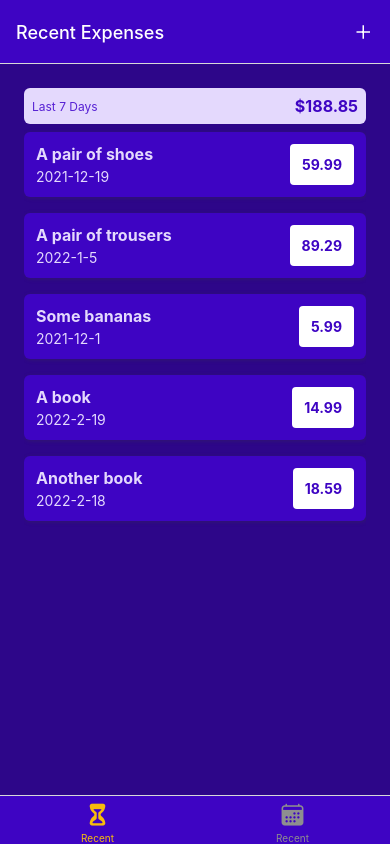
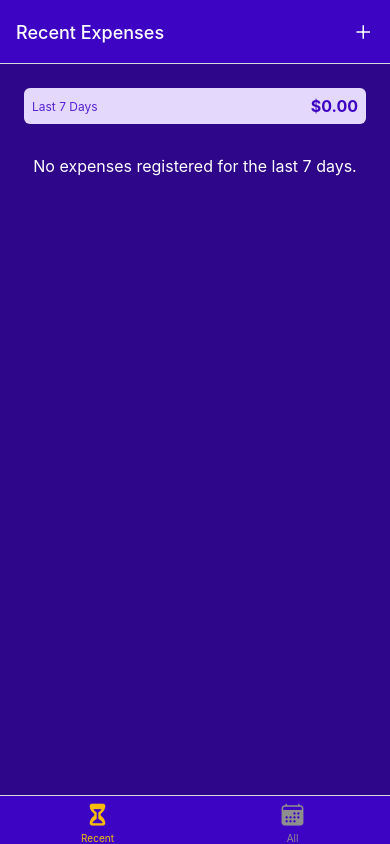
Before and after one commit to PriontoAbdullah/Expense-Tracker-React-Native-App, a React Native app: screen /RecentExpenses in a window 390 px wide. Built offline with nearby package versions, Linux system fonts and the light colour scheme.

Commit message:
Complete App UI

```diff
--- a/App.js
+++ b/App.js
@@ -49,8 +49,8 @@ function ExpensesOverview() {
         name='AllExpenses'
         component={AllExpenses}
         options={{
-          title: 'Recent Expenses',
-          tabBarLabel: 'Recent',
+          title: 'All Expenses',
+          tabBarLabel: 'All',
           tabBarIcon: ({ color, size }) => (
             <Ionicons name='calendar' size={size} color={color} />
           ),
--- a/components/ExpenseOutput/ExpenseItem.js
+++ b/components/ExpenseOutput/ExpenseItem.js
@@ -4,7 +4,7 @@ import { useNavigation } from '@react-navigation/native';
 import { GlobalStyles } from '../../constants/styles';
 import { getFormattedDate } from '../../util/date';
 
-function ExpenseItem({ ad, description, amount, date }) {
+function ExpenseItem({ id, description, amount, date }) {
   const navigation = useNavigation();
 
   function expensePressHandler() {
--- a/components/ExpenseOutput/ExpensesList.js
+++ b/components/ExpenseOutput/ExpensesList.js
@@ -6,7 +6,7 @@ function renderExpenseItem(itemData) {
   return <ExpenseItem {...itemData.item} />;
 }
 
-function ExpensesList({ expenses }) {
+function ExpensesList({ expenses = [] }) {
   return (
     <FlatList
       data={expenses}
--- a/components/ExpenseOutput/ExpensesOutput.js
+++ b/components/ExpenseOutput/ExpensesOutput.js
@@ -1,48 +1,20 @@
-import { StyleSheet, View } from 'react-native';
+import { StyleSheet, Text, View } from 'react-native';
 
+import { GlobalStyles } from '../../constants/styles';
 import ExpensesList from './ExpensesList';
 import ExpensesSummary from './ExpensesSummary';
 
-import { GlobalStyles } from '../../constants/styles';
+function ExpensesOutput({ expenses = [], expensesPeriod, fallbackText }) {
+  let content = <Text style={styles.infoText}>{fallbackText}</Text>;
 
-const DUMMY_EXPENSES = [
-  {
-    id: 'e1',
-    description: 'A pair of shoes',
-    amount: 59.99,
-    date: new Date('2021-12-19'),
-  },
-  {
-    id: 'e2',
-    description: 'A pair of trousers',
-    amount: 89.29,
-    date: new Date('2022-01-05'),
-  },
-  {
-    id: 'e3',
-    description: 'Some bananas',
-    amount: 5.99,
-    date: new Date('2021-12-01'),
-  },
-  {
-    id: 'e4',
-    description: 'A book',
-    amount: 14.99,
-    date: new Date('2022-02-19'),
-  },
-  {
-    id: 'e5',
-    description: 'Another book',
-    amount: 18.59,
-    date: new Date('2022-02-18'),
-  },
-];
+  if (expenses.length > 0) {
+    content = <ExpensesList expenses={expenses} />;
+  }
 
-function ExpensesOutput({ expenses, expensesPeriod }) {
   return (
     <View style={styles.container}>
-      <ExpensesSummary expenses={DUMMY_EXPENSES} periodName={expensesPeriod} />
-      <ExpensesList expenses={DUMMY_EXPENSES} />
+      <ExpensesSummary expenses={expenses} periodName={expensesPeriod} />
+      {content}
     </View>
   );
 }
@@ -57,4 +29,10 @@ const styles = StyleSheet.create({
     paddingBottom: 0,
     backgroundColor: GlobalStyles.colors.primary700,
   },
+  infoText: {
+    color: 'white',
+    fontSize: 16,
+    textAlign: 'center',
+    marginTop: 32,
+  },
 });
--- a/screens/AllExpenses.js
+++ b/screens/AllExpenses.js
@@ -1,7 +1,18 @@
+import { useContext } from 'react';
+
 import ExpensesOutput from '../components/ExpenseOutput/ExpensesOutput';
+import { ExpensesContext } from '../store/expenses-context';
 
 function AllExpenses() {
-  return <ExpensesOutput expensesPeriod='Total' />;
+  const expensesCtx = useContext(ExpensesContext);
+
+  return (
+    <ExpensesOutput
+      expenses={expensesCtx.expenses}
+      expensesPeriod='Total'
+      fallbackText='No registered expenses found!'
+    />
+  );
 }
 
 export default AllExpenses;
--- a/screens/ManageExpense.js
+++ b/screens/ManageExpense.js
@@ -1,11 +1,14 @@
-import { useLayoutEffect } from 'react';
+import { useContext, useLayoutEffect } from 'react';
 import { StyleSheet, View } from 'react-native';
 
 import Button from '../components/UI/Button';
 import IconButton from '../components/UI/IconButton';
 import { GlobalStyles } from '../constants/styles';
+import { ExpensesContext } from '../store/expenses-context';
 
 function ManageExpense({ route, navigation }) {
+  const expensesCtx = useContext(ExpensesContext);
+
   const editedExpenseId = route.params?.expenseId;
   const isEditing = !!editedExpenseId;
 
@@ -16,6 +19,7 @@ function ManageExpense({ route, navigation }) {
   }, [navigation, isEditing]);
 
   function deleteExpenseHandler() {
+    expensesCtx.deleteExpense(editedExpenseId);
     navigation.goBack();
   }
 
@@ -24,6 +28,19 @@ function ManageExpense({ route, navigation }) {
   }
 
   function confirmHandler() {
+    if (isEditing) {
+      expensesCtx.updateExpense(editedExpenseId, {
+        description: 'Test!!!!',
+        amount: 19.99,
+        date: new Date('2022-10-06'),
+      });
+    } else {
+      expensesCtx.addExpense({
+        description: 'Test',
+        amount: 19.99,
+        date: new Date('2022-10-07'),
+      });
+    }
     navigation.goBack();
   }
 
--- a/screens/RecentExpenses.js
+++ b/screens/RecentExpenses.js
@@ -1,7 +1,26 @@
+import { useContext } from 'react';
+
 import ExpensesOutput from '../components/ExpenseOutput/ExpensesOutput';
+import { ExpensesContext } from '../store/expenses-context';
+import { getDateMinusDays } from '../util/date';
 
 function RecentExpenses() {
-  return <ExpensesOutput expensesPeriod='Last 7 Days' />;
+  const expensesCtx = useContext(ExpensesContext);
+
+  const recentExpenses = expensesCtx.expenses.filter((expense) => {
+    const today = new Date();
+    const date7DaysAgo = getDateMinusDays(today, 7);
+
+    return expense.date >= date7DaysAgo && expense.date <= today;
+  });
+
+  return (
+    <ExpensesOutput
+      expenses={recentExpenses}
+      expensesPeriod='Last 7 Days'
+      fallbackText='No expenses registered for the last 7 days.'
+    />
+  );
 }
 
 export default RecentExpenses;
--- a/util/date.js
+++ b/util/date.js
@@ -1,3 +1,7 @@
 export function getFormattedDate(date) {
   return `${date.getFullYear()}-${date.getMonth() + 1}-${date.getDate()}`;
 }
+
+export function getDateMinusDays(date, days) {
+  return new Date(date.getFullYear(), date.getMonth(), date.getDate() - days);
+}
```
